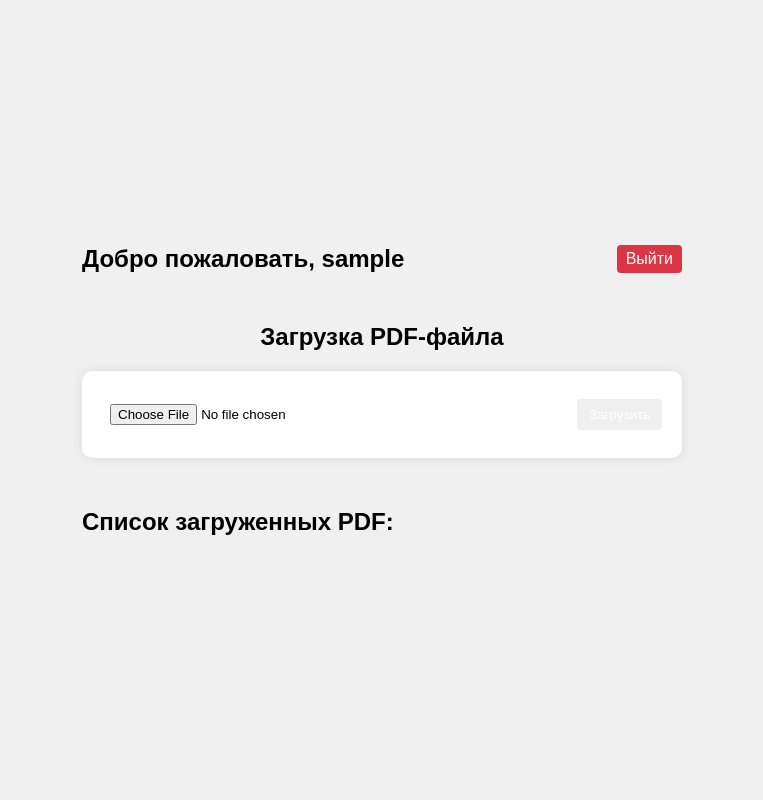
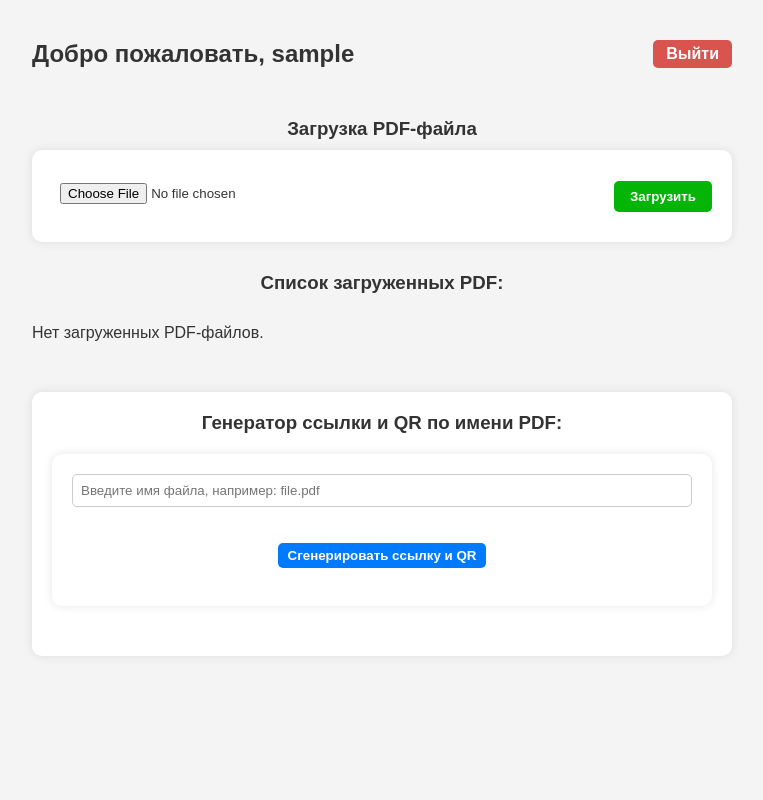
Before and after one commit to ideapadkn/PDF-QR, a Flask app: page / in a window 1280 px wide. Shown: the whole page, without its empty margins (258-1021 px from the left). Run offline with Flask 3, Linux system fonts and the light colour scheme; the visitor is signed in with stand-in values (Sample User, id 1).

Commit message:
fix bugs

```diff
--- a/app.py
+++ b/app.py
@@ -1,39 +1,34 @@
 from flask import Flask, request, redirect, render_template, send_from_directory, session, url_for
 import os
-import qrcode
-from PyPDF2 import PdfReader, PdfWriter
-from reportlab.pdfgen import canvas
-from reportlab.lib.pagesizes import letter
-from io import BytesIO
-from PIL import Image
+import base64
 
 app = Flask(__name__)
 app.secret_key = 'very_secret_key'
 
 UPLOAD_FOLDER = os.path.join('static', 'pdfs')
-QR_FOLDER = os.path.join('static', 'qr')
 os.makedirs(UPLOAD_FOLDER, exist_ok=True)
-os.makedirs(QR_FOLDER, exist_ok=True)
 
-# Пользователи
+# Простая база пользователей
 USERS = {
     "admin": "admin123",
     "client": "client123"
 }
 
+# === Авторизация доступа ===
 @app.before_request
 def require_login():
     public_paths = ["/login", "/logout"]
     if (
         request.path.startswith("/static/")
         or request.path.startswith("/view/")
+        or request.path.startswith("/pdfs/")
         or any(request.path.startswith(p) for p in public_paths)
     ):
-        return  # Разрешить доступ
-
+        return
     if not session.get("logged_in"):
         return redirect("/login")
 
+# === Вход ===
 @app.route("/login", methods=["GET", "POST"])
 def login():
     if request.method == "POST":
@@ -46,89 +41,66 @@ def login():
         return "Неверные данные", 403
     return render_template("login.html")
 
+# === Выход ===
 @app.route("/logout")
 def logout():
     session.clear()
     return redirect("/login")
 
+# === Шифрование и дешифрование имени файла ===
+def encode_filename(filename):
+    return base64.urlsafe_b64encode(filename.encode()).decode()
+
+def decode_filename(encoded):
+    # Добавим обратно padding (==), если не хватает
+    padding = '=' * (-len(encoded) % 4)
+    return base64.urlsafe_b64decode((encoded + padding).encode()).decode()
+
+# === Главная страница админки ===
 @app.route("/")
 def admin_panel():
     files = os.listdir(UPLOAD_FOLDER)
-    return render_template("admin.html", files=files, username=session.get("username"))
+    links = {f: encode_filename(f) for f in files if f.endswith(".pdf")}
+    return render_template("admin.html", links=links, username=session.get("username"))
 
+# === Загрузка PDF ===
 @app.route("/upload", methods=["POST"])
 def upload_pdf():
     if "pdf_file" not in request.files:
         return "Файл не найден", 400
+
     file = request.files["pdf_file"]
+
     if not file.filename.endswith(".pdf"):
         return "Нужен PDF-файл", 400
 
-    filename = file.filename
-    filepath = os.path.join(UPLOAD_FOLDER, filename)
+    filepath = os.path.join(UPLOAD_FOLDER, file.filename)
     file.save(filepath)
-
-    # Генерация публичной ссылки и QR
-    public_url = url_for('view_pdf', filename=filename, _external=True)
-
-    qr_img = qrcode.make(public_url).convert("RGB")
-
-    # Вставляем QR в PDF (на отдельной первой странице)
-    qr_pdf_io = BytesIO()
-    c = canvas.Canvas(qr_pdf_io, pagesize=letter)
-    c.drawString(100, 720, "Сканируй QR-код, чтобы открыть PDF онлайн:")
-    c.drawInlineImage(qr_img, 100, 500, width=200, height=200)
-    c.showPage()
-    c.save()
-    qr_pdf_io.seek(0)
-
-    original = PdfReader(filepath)
-    output = PdfWriter()
-    qr_page = PdfReader(qr_pdf_io).pages[0]
-    output.add_page(qr_page)
-    for page in original.pages:
-        output.add_page(page)
-
-    with open(filepath, "wb") as f_out:
-        output.write(f_out)
-
-    # Сохраняем QR PNG для админки
-    qr_path = os.path.join(QR_FOLDER, filename + ".png")
-    qr_img.save(qr_path)
 
     return redirect("/")
 
+# === Удаление PDF ===
 @app.route("/delete/<filename>", methods=["POST"])
 def delete_pdf(filename):
-    os.remove(os.path.join(UPLOAD_FOLDER, filename))
-    qr_file = os.path.join(QR_FOLDER, filename + ".png")
-    if os.path.exists(qr_file):
-        os.remove(qr_file)
+    try:
+        os.remove(os.path.join(UPLOAD_FOLDER, filename))
+    except FileNotFoundError:
+        pass
     return redirect("/")
 
-@app.route("/rename/<filename>", methods=["POST"])
-def rename_pdf(filename):
-    new_name = request.form.get("new_name", "").strip()
-    if not new_name.endswith(".pdf"):
-        new_name += ".pdf"
-    old_pdf = os.path.join(UPLOAD_FOLDER, filename)
-    new_pdf = os.path.join(UPLOAD_FOLDER, new_name)
-    os.rename(old_pdf, new_pdf)
+# === Публичный просмотр PDF ===
+@app.route("/view/<encoded>")
+def view_pdf(encoded):
+    try:
+        filename = decode_filename(encoded)
+        return render_template("viewer.html", filename=filename)
+    except Exception:
+        return "Неверная ссылка", 404
 
-    old_qr = os.path.join(QR_FOLDER, filename + ".png")
-    new_qr = os.path.join(QR_FOLDER, new_name + ".png")
-    if os.path.exists(old_qr):
-        os.rename(old_qr, new_qr)
-
-    return redirect("/")
-
+# === Получение PDF-файла для iframe ===
 @app.route("/pdfs/<filename>")
 def get_pdf(filename):
     return send_from_directory(UPLOAD_FOLDER, filename)
 
-@app.route("/view/<filename>")
-def view_pdf(filename):
-    return render_template("viewer.html", filename=filename)
-
 if __name__ == "__main__":
     app.run(debug=True)
--- a/templates/admin.html
+++ b/templates/admin.html
@@ -1,52 +1,211 @@
 <!DOCTYPE html>
-<html>
+<html lang="ru">
   <head>
-    <title>PDF Админ-Панель</title>
+    <meta charset="UTF-8" />
+    <title>Админ-панель PDF</title>
     <link
       rel="stylesheet"
       href="{{ url_for('static', filename='style.css') }}"
     />
+    <style>
+      body {
+        background-color: #f4f4f4;
+        font-family: Arial, sans-serif;
+        padding: 40px;
+        color: #333;
+      }
+
+      .welcome-block {
+        display: flex;
+        justify-content: space-between;
+        align-items: center;
+        margin-bottom: 30px;
+      }
+
+      .logout {
+        background-color: #d9534f;
+        color: white;
+        padding: 5px 13px;
+        border: none;
+        border-radius: 5px;
+        text-decoration: none;
+        font-weight: bold;
+        transition: background-color 0.3s ease;
+      }
+
+      .logout:hover {
+        background-color: #c9302c;
+      }
+
+      h2 {
+        margin-top: 0;
+      }
+
+      .upload-block {
+        margin: 50px 0 0 0;
+      }
+
+      .upload-block h3 {
+        margin-bottom: 10px;
+        text-align: center;
+      }
+
+      .upload-box {
+        background: white;
+        padding: 20px;
+        border-radius: 10px;
+        margin-bottom: 30px;
+        box-shadow: 0 0 10px rgba(0, 0, 0, 0.1);
+      }
+
+      .upload-box form {
+        display: flex;
+        justify-content: space-between;
+        align-items: center;
+      }
+
+      input[type="file"] {
+        margin-bottom: 10px;
+      }
+
+      button[type="submit"] {
+        padding: 8px 16px;
+        border: none;
+        background-color: rgb(4, 181, 7);
+        color: white;
+        border-radius: 5px;
+        font-weight: bold;
+        cursor: pointer;
+        transition: background-color 0.3s ease;
+      }
+
+      button[type="submit"]:hover {
+        background-color: rgb(3, 150, 6);
+      }
+
+      .pdf-list h3 {
+        margin-bottom: 30px;
+        text-align: center;
+      }
+
+      ul {
+        list-style: none;
+        padding-left: 0;
+      }
+
+      li {
+        margin-bottom: 10px;
+      }
+
+      .pdf-item {
+        display: flex;
+        justify-content: space-between;
+        align-items: center;
+      }
+
+      .pdf-item button {
+        background-color: #d9534f;
+        color: white;
+        border: none;
+        padding: 5px 10px;
+        border-radius: 5px;
+        cursor: pointer;
+        font-weight: bold;
+      }
+
+      .pdf-item button:hover {
+        background-color: #c9302c;
+      }
+
+      a.pdf-link {
+        text-decoration: none;
+        color: #007bff;
+        font-weight: bold;
+      }
+
+      form.inline {
+        display: inline;
+      }
+
+      .container {
+        max-width: 700px;
+        margin: auto;
+      }
+
+      .link-generator {
+        margin-top: 50px;
+        background: white;
+        padding: 20px;
+        border-radius: 10px;
+        box-shadow: 0 0 10px rgba(0, 0, 0, 0.1);
+      }
+
+      .link-generator h3 {
+        margin-bottom: 20px;
+        text-align: center;
+      }
+
+      .link-generator input[type="text"] {
+        width: calc(100% - 20px);
+        padding: 8px;
+        border: 1px solid #ccc;
+        border-radius: 5px;
+      }
+
+      .link-generator button {
+        padding: 5px 10px;
+        background-color: #007bff;
+        color: white;
+        border: none;
+        border-radius: 5px;
+        font-weight: bold;
+        cursor: pointer;
+        transition: background-color 0.3s ease;
+      }
+
+      .link-generator button:hover {
+        background-color: #0056b3;
+      }
+
+      #link-generator {
+        display: flex;
+        flex-direction: column;
+      }
+
+    </style>
   </head>
   <body>
-    <header class="header">
     <div class="container">
-        <div class="block1">
-          <h2 class="block1-title">Добро пожаловать, {{ username }}</h2>
-          <a class="exit-btn" href="/logout">Выйти</a>
+      <div class="welcome-block">
+        <h2>Добро пожаловать, {{ username }}</h2>
+        <a href="/logout" class="logout">Выйти</a>
       </div>
 
-        <div class="block2">
-          <h3 class="block2-title">Загрузка PDF-файла</h3>
-          <form
-            class="block2-form"
-            action="/upload"
-            method="POST"
-            enctype="multipart/form-data"
-          >
+      <div class="upload-block">
+        <h3 class="title">Загрузка PDF-файла</h3>
+        <div class="upload-box">
+          <form action="/upload" method="POST" enctype="multipart/form-data">
             <input
-              class="block2-input"
               type="file"
               name="pdf_file"
               accept="application/pdf"
               required
             />
-            <button class="download-btn" type="submit">Загрузить</button>
+            <button type="submit">Загрузить</button>
           </form>
         </div>
+      </div>
 
-        <div class="block3">
-          <h3 class="block3-title">Список загруженных PDF:</h3>
-          <ul class="block3-list">
-            {% for file in files %}
-            <li class="block3-item">
-              <a href="/pdfs/{{ file }}" target="_blank">{{ file }}</a>
-              <form
-                action="/delete/{{ file }}"
-                method="post"
-                style="display: inline"
+      <div class="pdf-list">
+        <h3 class="title">Список загруженных PDF:</h3>
+        <ul class="pdf-links">
+          {% for file, enc in links.items() %}
+          <li class="pdf-item">
+            <a href="/view/{{ enc }}" class="pdf-link" target="_blank"
+              >{{ file }}</a
             >
+            <form action="/delete/{{ file }}" method="post" class="inline">
               <button
-                  class="delete-btn"
                 type="submit"
                 onclick="return confirm('Удалить {{ file }}?')"
               >
@@ -54,10 +213,60 @@
               </button>
             </form>
           </li>
+          {% else %}
+          <li style="margin-top: 10px">Нет загруженных PDF-файлов.</li>
           {% endfor %}
         </ul>
       </div>
+
+      <div class="link-generator">
+        <h3>Генератор ссылки и QR по имени PDF:</h3>
+        <div class="upload-box">
+          <form id="link-generator" onsubmit="return false;">
+            <input
+              type="text"
+              id="filename"
+              placeholder="Введите имя файла, например: file.pdf"
+              required
+              style="width: 100%; padding: 8px"
+            />
+            <br /><br />
+            <button onclick="generateLink()">Сгенерировать ссылку и QR</button>
+          </form>
+          <br />
+          <div id="link-output" style="display: none">
+            <p>
+              <strong>Ссылка:</strong>
+              <a id="generated-link" href="" target="_blank"></a>
+            </p>
+            <p><strong>QR-код:</strong></p>
+            <img id="qr-image" src="" alt="QR Code" style="max-width: 200px" />
           </div>
-    </header>
+        </div>
+      </div>
+    </div>
+
+    <script>
+      function generateLink() {
+        const filename = document.getElementById("filename").value.trim();
+        if (!filename.endsWith(".pdf")) {
+          alert("Имя файла должно заканчиваться на .pdf");
+          return;
+        }
+
+        const encoded = btoa(filename); // не обрезаем padding!
+        const fullLink = `/view/${encoded}`;
+
+        document.getElementById("generated-link").href = fullLink;
+        document.getElementById("generated-link").textContent =
+          window.location.origin + fullLink;
+        document.getElementById(
+          "qr-image"
+        ).src = `https://api.qrserver.com/v1/create-qr-code/?data=${encodeURIComponent(
+          window.location.origin + fullLink
+        )}&size=200x200`;
+        document.getElementById("link-output").style.display = "block";
+      }
+    </script>
   </body>
 </html>
```
Also changed, not shown: templates/login.html (+57 -25 lines), templates/viewer.html (+6 -3 lines), 3 other files. Lines whose indentation alone changed are shown as unchanged.
